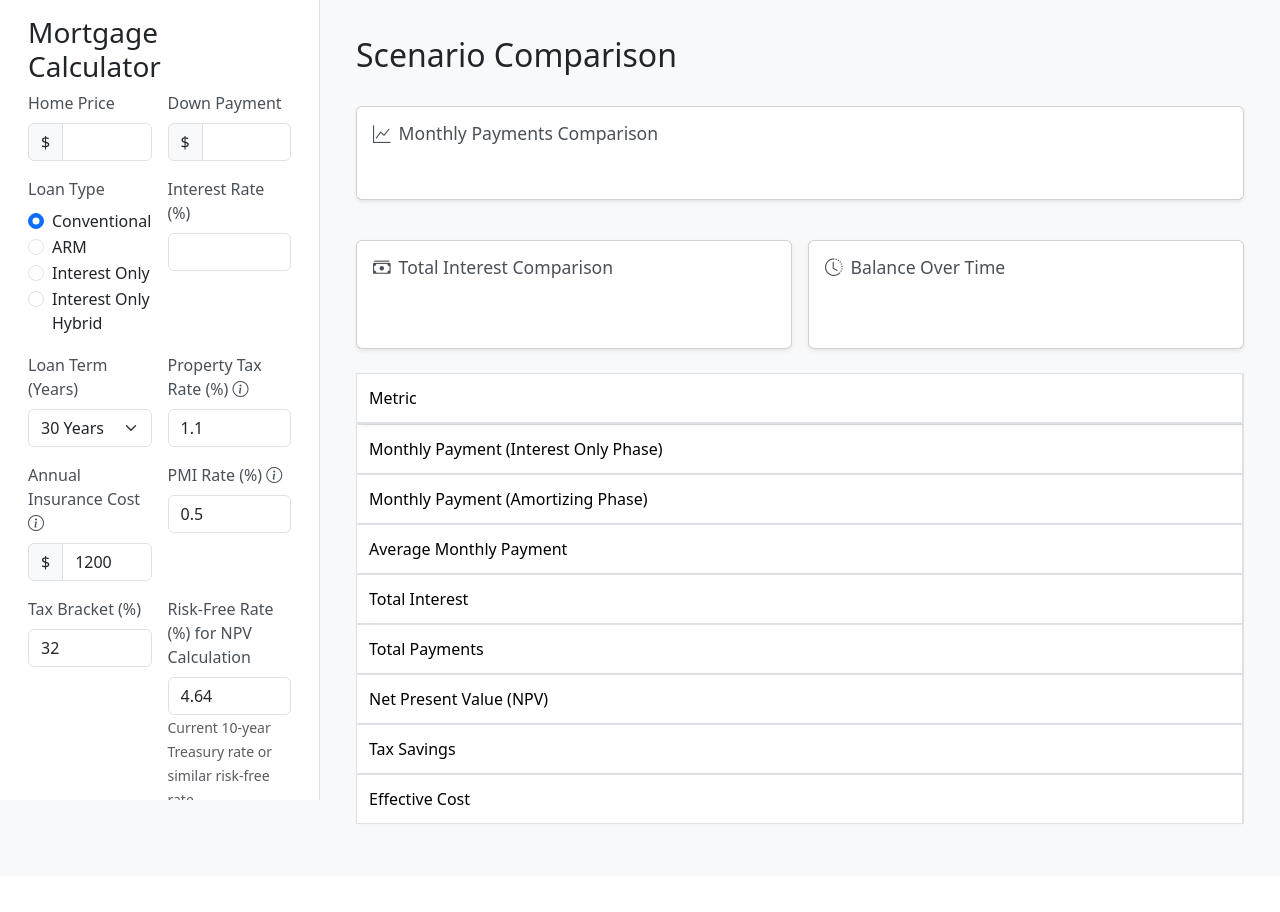
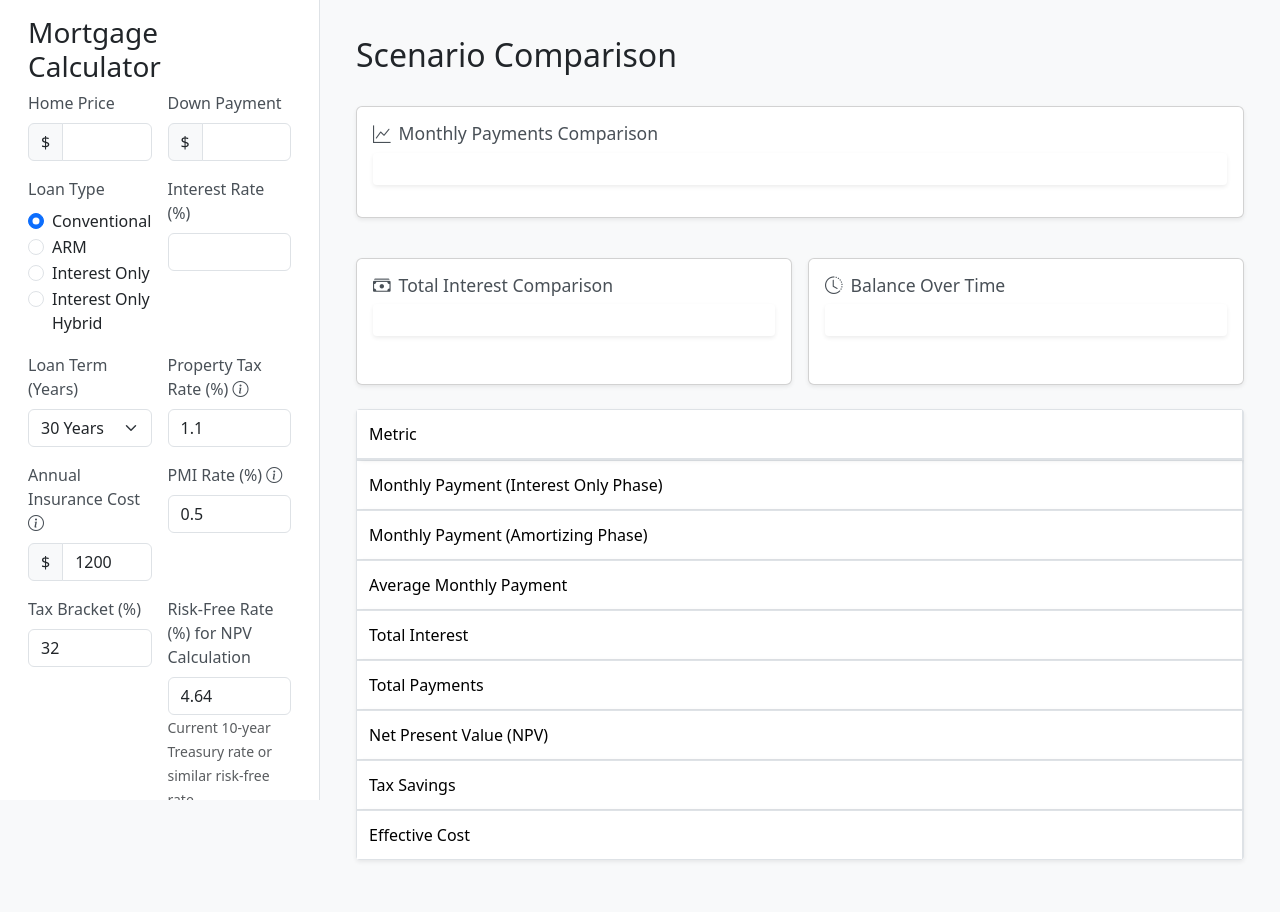
Before and after one commit to jesservillines/financing_scenarios, a Flask app: page / in a window 1280 px wide. Before the commit the page ends 824 px from the top, so only its background shows below. Run offline with Flask 3, Linux system fonts and the light colour scheme; data that the repository does not hold is empty; some libraries are stand-ins or nearby versions.

Commit message:
Enhanced mobile responsiveness and added tests
- Added mobile-first responsive styles
- Improved table scrolling on mobile devices
- Made first column sticky for better navigation
- Added proper chart containers with responsive behavior
- Optimized touch targets for mobile devices
- Added visual indicators for scrollable content
- Created test suite for mobile responsiveness
- Added package.json with test dependencies

```diff
--- a/templates/index.html
+++ b/templates/index.html
@@ -59,6 +59,93 @@
 
         .sticky-table thead th:first-child {
             box-shadow: 2px 2px 5px -2px rgba(0,0,0,0.1);
+        }
+
+        /* Mobile-first responsive styles */
+        .sticky-table-container {
+            width: 100%;
+            overflow-x: auto;
+            -webkit-overflow-scrolling: touch;
+            position: relative;
+            margin-bottom: 1rem;
+            background: white;
+            border-radius: 0.25rem;
+            box-shadow: 0 0.125rem 0.25rem rgba(0, 0, 0, 0.075);
+        }
+
+        .sticky-table {
+            margin-bottom: 0;
+            white-space: nowrap;
+            min-width: 800px; /* Ensure minimum width for readability */
+        }
+
+        .sticky-table th:first-child,
+        .sticky-table td:first-child {
+            position: sticky;
+            left: 0;
+            background: white;
+            z-index: 1;
+            border-right: 2px solid #dee2e6;
+        }
+
+        .sticky-table thead th {
+            position: sticky;
+            top: 0;
+            background: white;
+            z-index: 2;
+        }
+
+        .sticky-table th:first-child {
+            z-index: 3;
+        }
+
+        /* Chart containers */
+        .chart-container {
+            width: 100%;
+            background: white;
+            border-radius: 0.25rem;
+            box-shadow: 0 0.125rem 0.25rem rgba(0, 0, 0, 0.075);
+            padding: 1rem;
+            margin-bottom: 1rem;
+            overflow-x: auto;
+        }
+
+        /* Mobile optimizations */
+        @media (max-width: 768px) {
+            .container {
+                padding: 0.5rem;
+            }
+
+            .card {
+                margin-bottom: 0.5rem;
+            }
+
+            .chart-container {
+                padding: 0.5rem;
+            }
+
+            /* Adjust form layout */
+            .col-md-6 {
+                padding: 0.25rem;
+            }
+
+            /* Make buttons more touchable */
+            .btn {
+                padding: 0.5rem 1rem;
+                margin: 0.25rem 0;
+            }
+
+            /* Improve table scrolling indication */
+            .sticky-table-container::after {
+                content: '';
+                position: absolute;
+                top: 0;
+                right: 0;
+                bottom: 0;
+                width: 5px;
+                background: linear-gradient(to right, transparent, rgba(0,0,0,0.1));
+                pointer-events: none;
+            }
         }
     </style>
 </head>
```
Also changed, not shown: package.json (added, +16 -0 lines), tests/test_mobile_responsiveness.js (added, +76 -0 lines).
